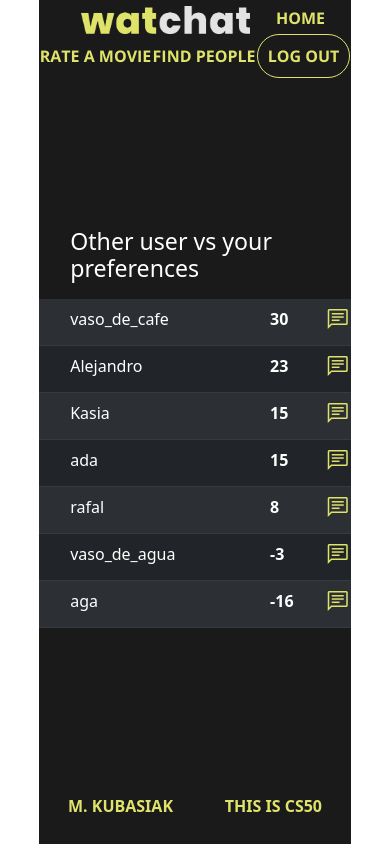
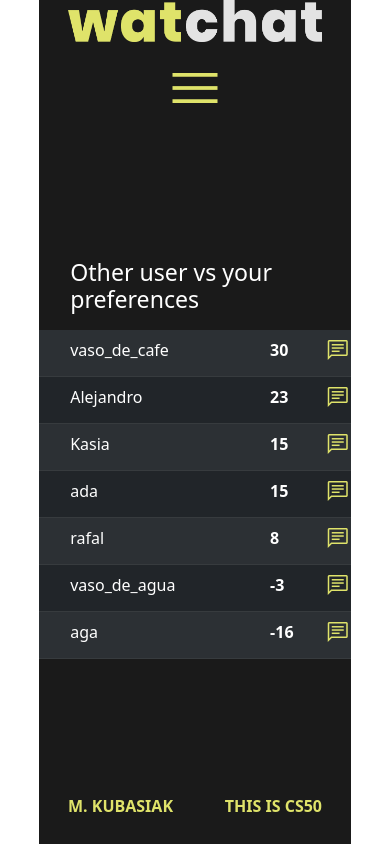
Before and after one commit to mateX92/CS50-FINAL, a Flask app: page /people in a window 390 px wide. Run offline with Flask 3, Linux system fonts and the light colour scheme; a user stored in the database is signed in.

Commit message:
Adjustment to mobile devices

```diff
--- a/functions.js
+++ /dev/null
@@ -1,8 +0,0 @@
-let stars = document.querySelectorAll(".star")
-
-stars.forEach((star) => {
-    star.addEventListener('mouseover', function fillStar() {
-        star.style.backgroundColor = 'grey';
-        star.style.fill = 'red';
-    })
-})
--- /dev/null
+++ b/static/functions.js
@@ -0,0 +1,47 @@
+let stars = document.querySelectorAll(".star")
+let star1 = document.querySelector("#star1")
+let star2 = document.querySelector("#star2")
+let star3 = document.querySelector("#star3")
+let star4 = document.querySelector("#star4")
+let star5 = document.querySelector("#star5")
+
+function fillStar(index) {
+    for (let i = 1; i <= index; i++) {
+        let icon = document.getElementById(`star${i}`); /* selects star1 first, then star2, up to starindex */
+        icon.classList.add('star-filled'); /* adds class to each star */
+    }
+}
+
+function clearStar(i) {
+    for (i; i >= 1; i--) {
+        let icon = document.getElementById(`star${i}`);
+        icon.classList.remove('star-filled');
+    }
+};
+
+stars.forEach((star, index) => {
+    star.addEventListener('mouseover', function() {
+        /* Fill the star selected (and any previous as fillStar is a loop up until the index + 1) */
+        fillStar(index + 1);
+    })
+    star.addEventListener('mouseout', function() {
+        clearStar(index + 1);
+    })
+});
+
+
+/* Activate burger menu */
+
+let menuButton = document.querySelector("#burger-menu");
+let mobileNav = document.querySelector("#mobile-nav");
+let closeBtn = document.querySelector("#close-btn");
+
+menuButton.addEventListener('click', function() {
+    if (mobileNav.style.display = 'none'){
+        mobileNav.style.display = 'flex';
+    }
+})
+
+closeBtn.addEventListener('click', function() {
+    mobileNav.style.display = 'none';
+})
--- a/static/style.css
+++ b/static/style.css
@@ -28,6 +28,14 @@ section{
     'wght' 400,
     'GRAD' 0,
     'opsz' 48
+}
+
+#burger-div{
+    display: none;
+}
+
+#mobile-nav{
+    display: none;
 }
 
 nav{
@@ -347,3 +386,87 @@ img{
 #not_my_message .message_date_div{
     margin-left: auto;
 }
+
+
+/* MEDIA QUERY */
+
+@media(max-width: 1024px){
+
+nav{
+    display: none;
+}
+
+.material-symbols-outlined {
+  font-variation-settings:
+  'FILL' 0,
+  'wght' 500,
+  'GRAD' 200,
+  'opsz' 48,
+}
+
+#burger-div{
+    display: flex;
+    justify-content: space-around;
+    align-items: center;
+    flex-wrap: wrap;
+}
+
+#burger-menu{
+    color:#dfe36a;
+    font-size: 60px;
+    padding: 5%;
+    cursor: pointer;
+}
+
+#mobile-nav{
+    list-style: none;
+    justify-content: center;
+    text-align: center;
+    flex-direction: column;
+    position: fixed;
+    top: 0;
+    right: 0;
+    bottom: 0;
+    left: 0;
+    background-color: rgba(0, 0, 0, 0.6);
+    z-index: 9999;;
+}
+
+#mobile-nav a{
+    text-decoration: none;
+    color: #dfe36a;
+    font-weight: 700;
+    font-size: 2em;
+    border: none;
+  }
+
+.material-symbols-outlined {
+font-variation-settings:
+'FILL' 0,
+'wght' 400,
+'GRAD' 0,
+'opsz' 48
+}
+
+#close-btn{
+    color: #818440;
+    cursor: pointer;
+    font-size: 2em;
+}
+
+#burger-div img{
+    flex-shrink: 0;
+    max-width: 30vh;
+    height: 50%;
+}
+
+#movie_poster{
+    max-width: 90%;
+}
+
+#chat{
+    padding-right: 5%;
+    padding-left: 5%;
+}
+
+}
--- a/templates/layout.html
+++ b/templates/layout.html
@@ -6,13 +6,50 @@
         <link rel="stylesheet" href="../static/style.css">
         <link href="https://cdn.jsdelivr.net/npm/bootstrap@5.3.0/dist/css/bootstrap.min.css" rel="stylesheet" integrity="sha384-9ndCyUaIbzAi2FUVXJi0CjmCapSmO7SnpJef0486qhLnuZ2cdeRhO02iuK6FUUVM" crossorigin="anonymous">
         <script src="https://cdn.jsdelivr.net/npm/bootstrap@5.3.0/dist/js/bootstrap.bundle.min.js" integrity="sha384-geWF76RCwLtnZ8qwWowPQNguL3RmwHVBC9FhGdlKrxdiJJigb/j/68SIy3Te4Bkz" crossorigin="anonymous"></script>
-        <script src="../functions.js"></script>
         <link rel="stylesheet" href="https://fonts.googleapis.com/css2?family=Material+Symbols+Outlined:opsz,wght,FILL,GRAD@20..48,100..700,0..1,-50..200" />
         <title> {% block title %}{% endblock %} </title>
     </head>
     <body>
 
         <section id="1200px">
+            <div id="burger-div">
+                <img src="static\watchatt.png" alt="logo" id="logo-mobile">
+                <span class="material-symbols-outlined" id="burger-menu">
+                    menu
+                </span>
+            </div>
+            <ul id="mobile-nav">
+                <span class="material-symbols-outlined" id="close-btn">
+                    close
+                </span>
+                {% if session['user_id'] %}
+                <li class="nav-item">
+                    <a class="navhref" href="/">HOME</a>
+                </li>
+                <li class="nav-item">
+                    <a class="navhref" href="/search">RATE A MOVIE</a>
+                </li>
+                <li class="nav-item">
+                    <a class="navhref" href="/people">FIND PEOPLE</a>
+                </li>
+                <li class="nav-item">
+                    <a class="navhref log" href="/logout">LOG OUT</a>
+                </li>
+
+                {% else %}
+
+                <li class="nav-item">
+                    <a class="navhref" href="/">HOME</a>
+                </li>
+                <li class="nav-item">
+                    <a class="navhref log" href="/login">LOG IN</a>
+                </li>
+                <li class="nav-item">
+                    <a class="navhref log" href="/register">REGISTER</a>
+                </li>
+                {% endif %}
+            </ul>
+
             <nav>
                 <ul class="nav nav-pills nav-fill">
                     {% if session['user_id'] %}
@@ -60,3 +97,5 @@
 
     </body>
 </html>
+
+<script src="../static/functions.js"></script>
```
Also changed, not shown: other parts of static/style.css (+39 -8 lines), templates/movie.html (+11 -14 lines), templates/index.html (line endings or trailing spaces), users.db.
